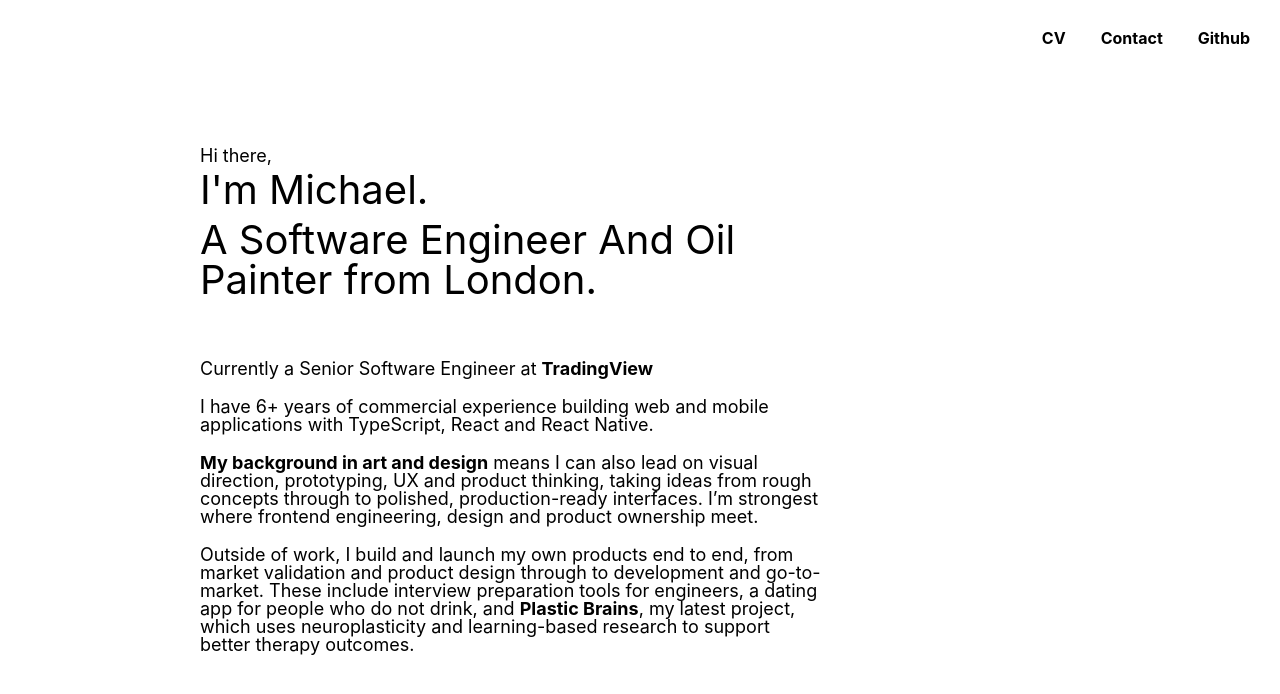
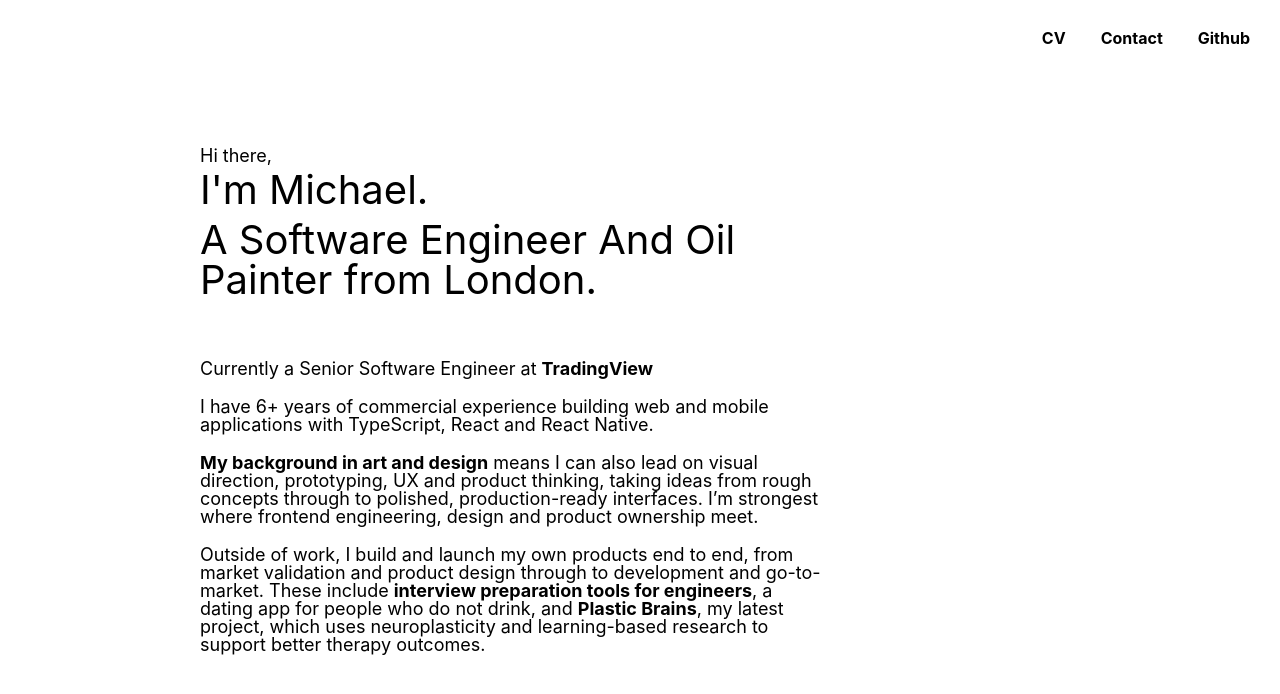
Before and after one commit to msmfa/portfolio-v2, a React (Vite) app: page / in a window 1280 px wide. Shown: the top 694 px of the page. Built offline with nearby package versions, Linux system fonts and the light colour scheme.

Commit message:
Link interview tools to Practice Pad

```diff
--- a/src/AboutText.tsx
+++ b/src/AboutText.tsx
@@ -27,7 +27,8 @@ export default function AboutText() {
       </Text>
       <Spacer />
       <Text>
-        Outside of work, I build and launch my own products end to end, from market validation and product design through to development and go-to-market. These include interview preparation tools for engineers, a dating app for people who do not drink, and{" "}
+        Outside of work, I build and launch my own products end to end, from market validation and product design through to development and go-to-market. These include{" "}
+        <Link label="interview preparation tools for engineers" url="https://www.practice-pad.app/" />, a dating app for people who do not drink, and{" "}
         <Link label="Plastic Brains" url="https://www.plastic-brains.com/" />, my latest project, which uses neuroplasticity and learning-based research to support better therapy outcomes.      </Text>
     </article>
   );
```
